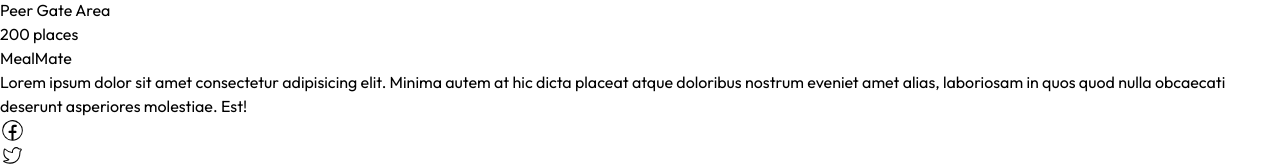
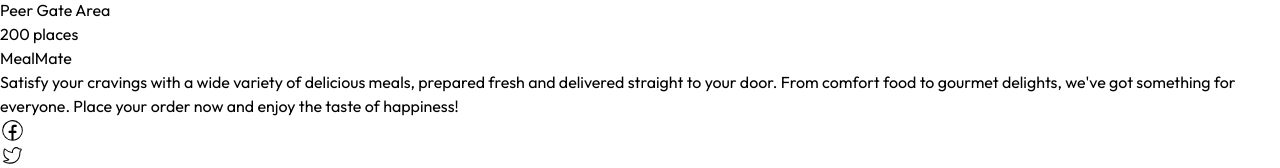
Before and after one commit to ankitjhagithub21/food-del, a React (Vite) app in the folder frontend/: page / in a window 1280 px wide. Shown: the part 998-1166 px from the top of the page. Built offline with nearby package versions, Linux system fonts and the light colour scheme; no server answers.

Commit message:
changes footer

```diff
--- a/frontend/src/components/Footer.jsx
+++ b/frontend/src/components/Footer.jsx
@@ -8,7 +8,10 @@ const Footer = () => {
             <div className='container md:p-5 p-2 mx-auto flex flex-wrap'>
                 <div className='lg:w-1/3 md:w-1/2 w-full flex p-3 flex-col gap-3'>
                     <Link to={"/"} className='text-3xl font-bold'>MealMate</Link>
-                    <p>Lorem ipsum dolor sit amet consectetur adipisicing elit. Minima autem at hic dicta placeat atque doloribus nostrum eveniet amet alias, laboriosam in quos quod nulla obcaecati deserunt asperiores molestiae. Est!</p>
+                    <p>   Satisfy your cravings with a wide variety of delicious meals, prepared
+                        fresh and delivered straight to your door. From comfort food to gourmet
+                        delights, we've got something for everyone. Place your order now and enjoy
+                        the taste of happiness!</p>
                     <div className='flex items-center gap-3 '>
                         <CiFacebook size={25} />
                         <CiTwitter size={25} />
```
